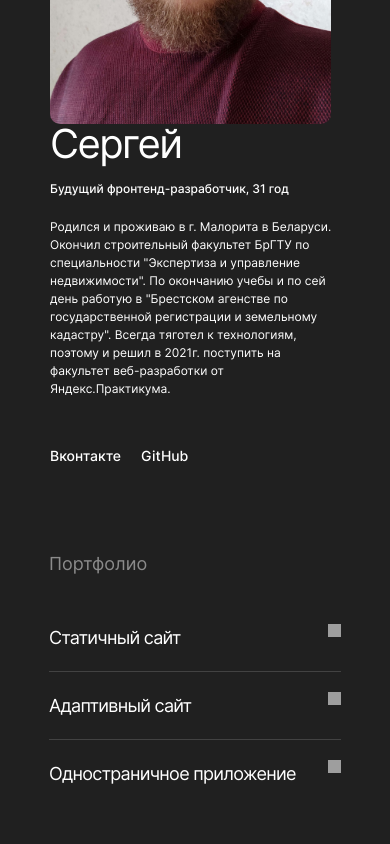
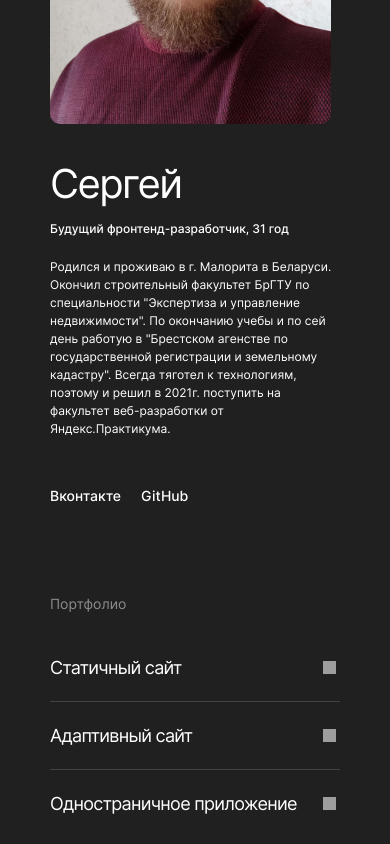
Before and after one commit to the69nemo/movies-explorer-frontend, a React (Create React App) app: page / in a window 390 px wide. Shown: the part 2720-3564 px from the top of the page. Built offline with nearby package versions, Linux system fonts and the light colour scheme; grey boxes are pictures that could not be loaded; the HTML template or start-up script is replaced by a standard one.

Commit message:
fix after 1st review

```diff
--- a/src/components/AboutMe/AboutMe.css
+++ b/src/components/AboutMe/AboutMe.css
@@ -166,6 +166,7 @@ about-me__text-wrapper {
   .about-me__text-wrapper {
     grid-row: 2/3;
     grid-column: 1;
+    margin-top: 40px;
   }
 
   .about-me__social-wrapper {
@@ -195,7 +196,6 @@ about-me__text-wrapper {
   }
 
   .about-me__student-name {
-    padding-top: 40px;
     font-size: 30px;
     line-height: 36px;
   }
--- a/src/components/Portfolio/Portfolio.css
+++ b/src/components/Portfolio/Portfolio.css
@@ -1,7 +1,14 @@
 .portfolio {
-  padding: 0;
+  max-width: 1140px;
+  padding: 0 70px 125px;
   margin: 0 auto;
-  max-width: 1140px;
+  display: flex;
+  flex-direction: column;
+  align-items: center;
+}
+
+.portfolio__container {
+  width: 100%;
 }
 
 .portfolio__title {
@@ -18,8 +25,10 @@
 .portfolio__wrapper {
   padding: 0;
   margin: 0;
-  margin-bottom: 125px;
   list-style-type: none;
+  display: flex;
+  flex-direction: column;
+  justify-content: space-between;
 }
 
 .portfolio__list {
@@ -53,23 +62,26 @@
   margin-bottom: 19px;
 }
 
-@media screen and (max-width: 1280px) {
+@media screen and (max-width: 768px) {
   .portfolio {
-    max-width: 668px;
-  }
-
-  .portfolio__wrapper {
-    margin-bottom: 90px;
+    padding: 0 50px 125px;
   }
 
   .portfolio__link {
     font-size: 28px;
   }
+
+  .portfolio__icon {
+    padding: 18px 6px 0 0;
+    align-self: flex-start;
+  }
 }
 
-@media screen and (max-width: 768px) {
-  .portfolio {
-    max-width: 292px;
+@media screen and (max-width: 570px) {
+  .portfolio__title {
+    font-size: 14px;
+    line-height: 20px;
+    margin-bottom: 40px;
   }
 
   .portfolio__link {
@@ -78,13 +90,20 @@
   }
 
   .portfolio__icon {
+    padding: 7px 4px 0 0;
     width: 13px;
     height: 13px;
   }
+}
 
-  .portfolio__wrapper {
-    margin-bottom: 70px;
+@media screen and (max-width: 380px) {
+  .portfolio {
+    padding: 0 40px 70px;
   }
+}
 
-
+@media screen and (max-width: 360px) {
+  .portfolio {
+    padding: 0 14px 70px;
+  }
 }
--- a/src/components/Portfolio/Portfolio.js
+++ b/src/components/Portfolio/Portfolio.js
@@ -5,6 +5,7 @@ import ArrowIcon from "../../images/icon_arrow.svg";
 function Portfolio() {
   return (
     <section className="portfolio">
+      <div className="portfolio__container">
         <h2 className="portfolio__title">Портфолио</h2>
         <ul className="portfolio__wrapper">
           <li className="portfolio__list">
@@ -41,6 +42,7 @@ function Portfolio() {
             <img className="portfolio__icon" src={ArrowIcon} alt="иконка" />
           </li>
         </ul>
+      </div>
     </section>
   );
 }
```
Lines whose indentation alone changed are shown as unchanged.
